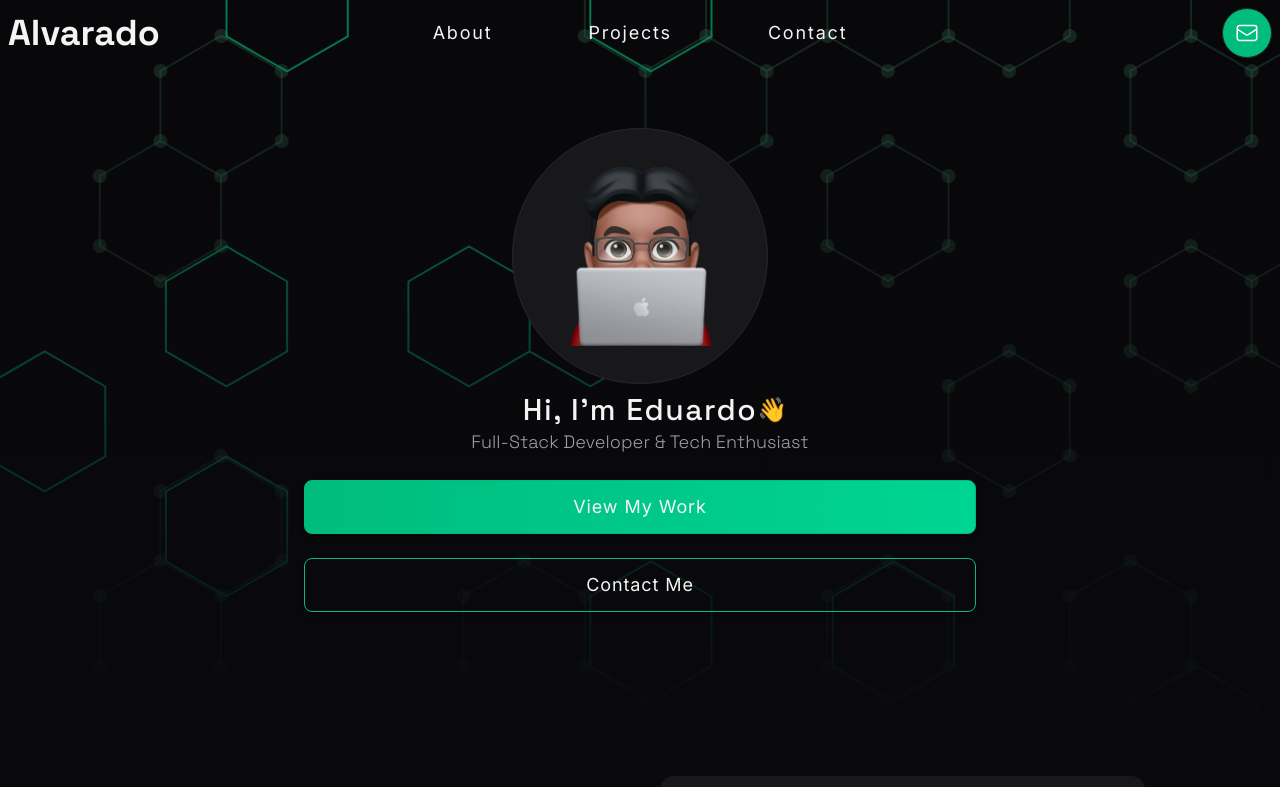
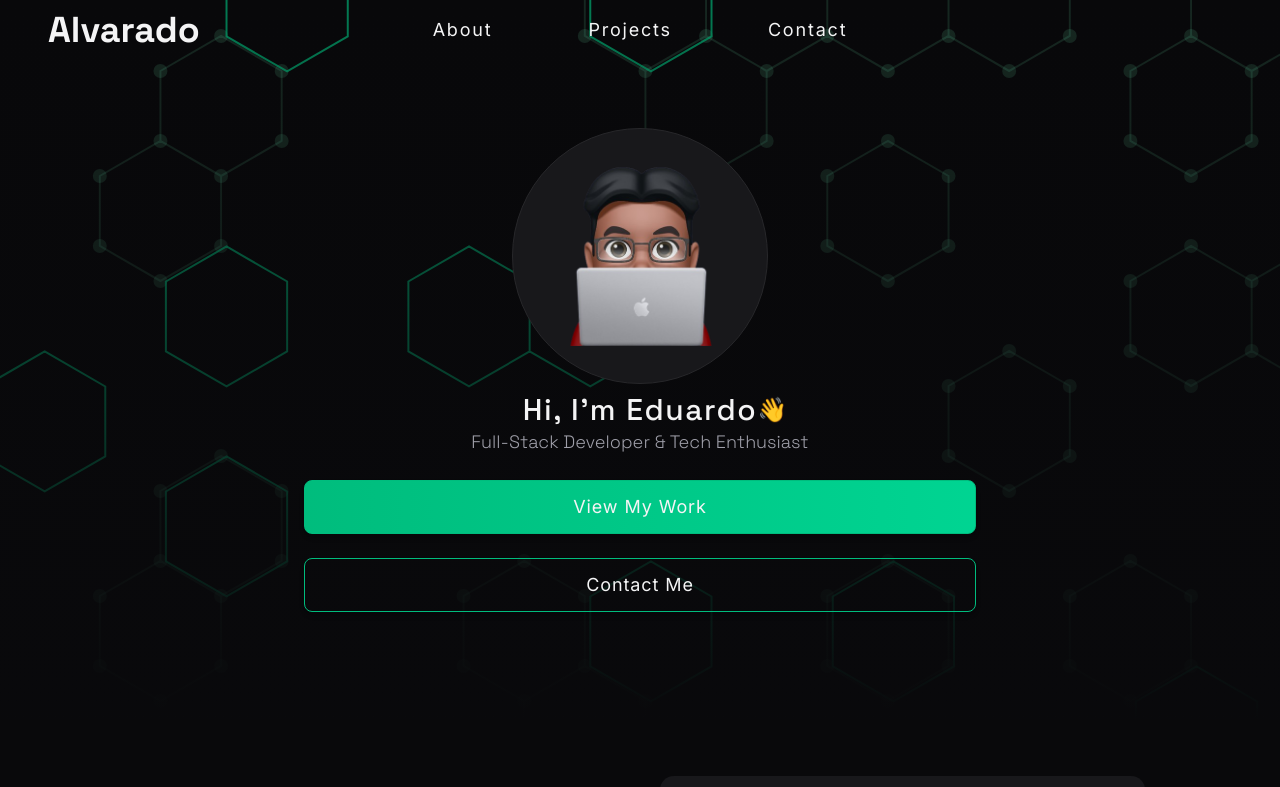
Before and after one commit to ealvara6/devfolio, a React (Vite) app: page / in a window 1280 px wide. Shown: the top 787 px of the page. Built offline with nearby package versions, Linux system fonts and the light colour scheme.

Commit message:
remove mail button from navbar

```diff
--- a/src/components/navbar/Navbar.tsx
+++ b/src/components/navbar/Navbar.tsx
@@ -1,4 +1,3 @@
-import { EnvelopeIcon } from '@heroicons/react/24/outline';
 import { useEffect, useState } from 'react';
 import { links } from '../../data/navLinks';
 import clsx from 'clsx';
@@ -21,7 +20,7 @@ export const Navbar = ({ className }: { className?: string }) => {
   return (
     <div
       className={clsx(
-        `min-h-14 items-center p-2 grid-cols-[1fr_2fr_1fr] justify-items-center font-sans fixed top-0 left-0 min-w-full z-10 transition-shadow  ${
+        `min-h-14 items-center p-2 px-12 grid-cols-[1fr_2fr_1fr] justify-items-center font-sans fixed top-0 left-0 min-w-full z-10 transition-shadow  ${
           scrolled ? 'backdrop-blur shadow-md' : 'backdrop-blur-none'
         }`,
         className,
@@ -50,9 +49,9 @@ export const Navbar = ({ className }: { className?: string }) => {
         ))}
       </ul>
       <div className="justify-self-end flex gap-6 items-center col-start-3">
-        <button className="border cursor-pointer shadow-md hover:-translate-y-0.5 text-sm hover:translate-x-0.5 transition border-border  p-3 rounded-full bg-accent hover:bg-accent-hover active:translate-0">
+        {/* <button className="border cursor-pointer shadow-md hover:-translate-y-0.5 text-sm hover:translate-x-0.5 transition border-border  p-3 rounded-full bg-accent hover:bg-accent-hover active:translate-0">
           <EnvelopeIcon className="w-6 h-6 text-white" aria-label="Contact" />
-        </button>
+        </button> */}
       </div>
     </div>
   );
```
